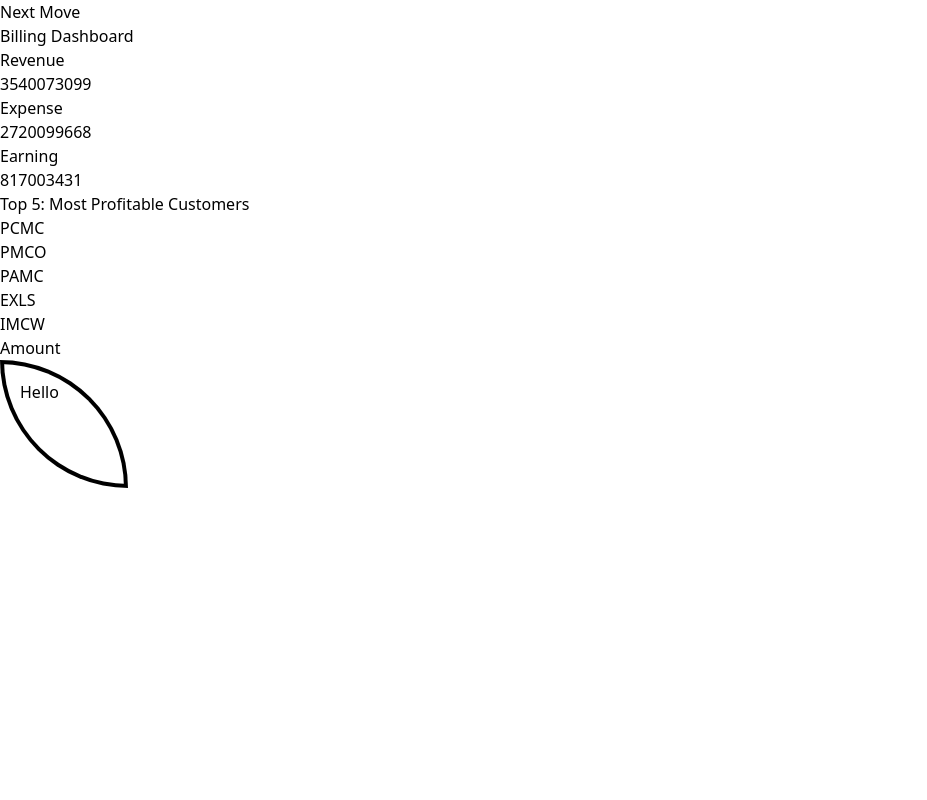
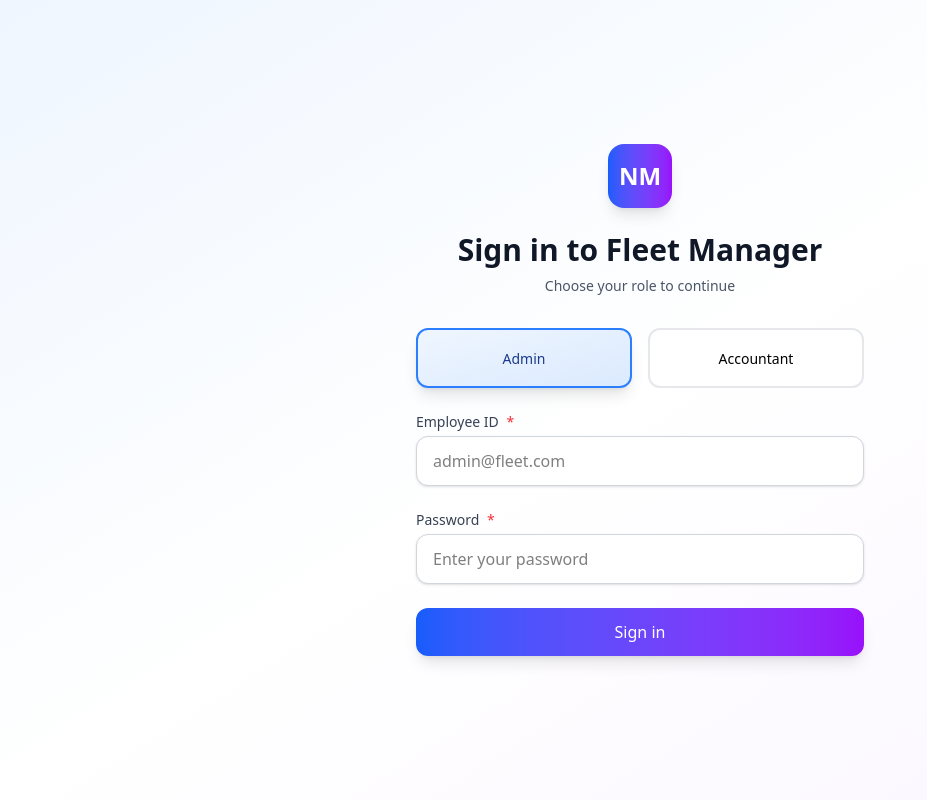
Before and after one commit to PurushottamDevPOLer/nextmove, a Next.js app: page / in a window 1280 px wide. Shown: the top 800 px of the page, without its empty margins (0-927 px from the left). Built offline with nearby package versions, Linux system fonts and the light colour scheme.

Commit message:
Login Page UI Added

```diff
--- a/src/app/components/Hero.jsx
+++ b/src/app/components/Hero.jsx
@@ -1,4 +1,3 @@
-import PieChart from "./charts/PieChart"
 import ProfitableFive from "./ProfitableFive"
 
 export default function Hero() {
--- a/src/app/components/ProfitableFive.jsx
+++ b/src/app/components/ProfitableFive.jsx
@@ -1,4 +1,5 @@
 import PieChart from "./charts/PieChart"
+import Login from "./auth/Login"
 
 export default function ProfitableFive() {
 
--- /dev/null
+++ b/src/app/components/auth/Login.js
@@ -0,0 +1,127 @@
+'use client';
+
+
+import React, { useState } from 'react';
+
+export default function Login() {
+    const [email, setEmail] = useState('');
+    const [password, setPassword] = useState('');
+    // const [role, setRole] = useState < UserRole > ('volunteer');
+    const [showPassword, setShowPassword] = useState(false);
+    const [error, setError] = useState('');
+    const [isLoading, setIsLoading] = useState(false);
+
+    let role = 'admin'
+    const handleSubmit = () => {
+        e.preventDefault();
+        setError('');
+        setIsLoading(true);
+    }
+    return (
+        <>
+            <div className="min-h-screen bg-gradient-to-br from-blue-50 via-white to-purple-50 flex items-center justify-center py-12 px-4 sm:px-6 lg:px-8">
+                <div className="max-w-md w-full space-y-8">
+                    <div>
+                        <div className="flex justify-center">
+                            <div className="w-16 h-16 bg-gradient-to-r from-blue-600 to-purple-600 rounded-2xl flex items-center justify-center shadow-lg">
+                                <span className="text-white font-bold text-2xl">NM</span>
+                            </div>
+                        </div>
+                        <h2 className="mt-6 text-center text-3xl font-extrabold text-gray-900">
+                            Sign in to Fleet Manager
+                        </h2>
+                        <p className="mt-2 text-center text-sm text-gray-600">
+                            Choose your role to continue
+                        </p>
+                    </div>
+
+
+                    <div className="mt-8 space-y-6">
+                        {/* Role Selection */}
+                        <div className="flex space-x-4">
+                            <button
+                                type="button"
+                                // onClick={() => setRole('admin')}
+                                className={`flex-1 p-4 rounded-xl border-2 transition-all duration-300 transform hover:scale-105
+                                 ${role === 'admin'
+                                        ? 'border-blue-500 bg-gradient-to-br from-blue-50 to-blue-100 text-blue-900 shadow-lg'
+                                        : 'border-gray-200 hover:border-gray-300 bg-white hover:shadow-md'
+                                    }`}
+                            >
+                                {/* <Shield className="h-6 w-6 mx-auto mb-2" /> */}
+                                <span className="text-sm font-medium">Admin</span>
+                            </button>
+                            <button
+                                type="button"
+                                onClick={() => setRole('volunteer')}
+                                className={`flex-1 p-4 rounded-xl border-2 transition-all duration-300 transform hover:scale-105 ${role === 'volunteer'
+                                        ? 'border-blue-500 bg-gradient-to-br from-blue-50 to-blue-100 text-blue-900 shadow-lg'
+                                        : 'border-gray-200 hover:border-gray-300 bg-white hover:shadow-md'
+                                    }`}
+                            >
+                                {/* <Users className="h-6 w-6 mx-auto mb-2" /> */}
+                                <span className="text-sm font-medium">Accountant</span>
+                            </button>
+                        </div>
+
+
+                        <form className="space-y-6" onSubmit={handleSubmit}>
+                            <div className="flex flex-col">
+                                <label htmlFor='email' className="text-sm font-medium text-gray-700 mb-1">
+                                    Employee ID <span className="text-red-500 ml-1">*</span>
+                                </label>
+                                <input
+                                    id='email'
+                                    type="email"
+                                    value={email}
+                                    onChange={(e) => setEmail(e.target.value)}
+                                    placeholder={role === 'admin' ? 'admin@fleet.com' : 'volunteer@hotel.com'}
+                                    required
+                                    className="w-full px-4 py-3 border border-gray-300 rounded-xl focus:outline-none focus:ring-2 focus:ring-blue-500 focus:border-transparent transition-all duration-200 bg-white shadow-sm"
+                                />
+                            </div>
+
+
+                            <div className="relative flex flex-col">
+                                <label htmlFor='password' className="text-sm font-medium text-gray-700 mb-1">
+                                    Password <span className="text-red-500 ml-1">*</span>
+                                </label>
+                                <input
+                                    id='password'
+                                    type={showPassword ? 'text' : 'password'}
+                                    value={password}
+                                    onChange={(e) => setPassword(e.target.value)}
+                                    placeholder="Enter your password"
+                                    required
+                                    className="w-full px-4 py-3 border border-gray-300 rounded-xl focus:outline-none focus:ring-2 focus:ring-blue-500 focus:border-transparent transition-all duration-200 bg-white shadow-sm pr-12"
+                                />
+                                <button
+                                    type="button"
+                                    onClick={() => setShowPassword(!showPassword)}
+                                    className="absolute right-4 top-9 text-gray-400 hover:text-gray-600 transition-colors"
+                                >
+                                    {/* {showPassword ? <EyeOff className="h-5 w-5" /> : <Eye className="h-5 w-5" />} */}
+                                </button>
+                            </div>
+
+
+                            {error && (
+                                <div className="text-red-600 text-sm text-center bg-red-50 p-4 rounded-xl border border-red-200">
+                                    {error}
+                                </div>
+                            )}
+
+                            <button
+                                type="submit"
+                                disabled={isLoading}
+                                className="w-full inline-flex items-center justify-center font-medium rounded-xl transition-all duration-200 focus:outline-none focus:ring-2 focus:ring-offset-2 disabled:opacity-50 disabled:cursor-not-allowed bg-gradient-to-r from-blue-600 to-purple-600 hover:from-blue-700 hover:to-purple-700 text-white focus:ring-blue-500 px-6 py-3 text-base shadow-lg transform hover:scale-105"
+                            >
+                                {isLoading ? 'Signing in...' : 'Sign in'}
+                            </button>
+                        </form>
+                    </div>
+                </div>
+            </div>
+        </>
+    )
+}
--- a/src/app/components/charts/PieChart.jsx
+++ b/src/app/components/charts/PieChart.jsx
@@ -2,7 +2,7 @@
 export default function PieChart() {
     return (
         <>
-            <div class="box-border size-32 border-4 p-4 rounded-bl-full rounded-tr-full">
+            <div className="box-border size-32 border-4 p-4 rounded-full">
                 <h1>Hello</h1>
             </div>
         </>
--- a/src/app/page.js
+++ b/src/app/page.js
@@ -1,8 +1,10 @@
+import Login from "./components/auth/Login";
 import Hero from "./components/Hero";
 
 export default function Home() {
   return (
     <>
+      <Login />
       <h1>Next Move</h1>
       <Hero />
     </>
```
